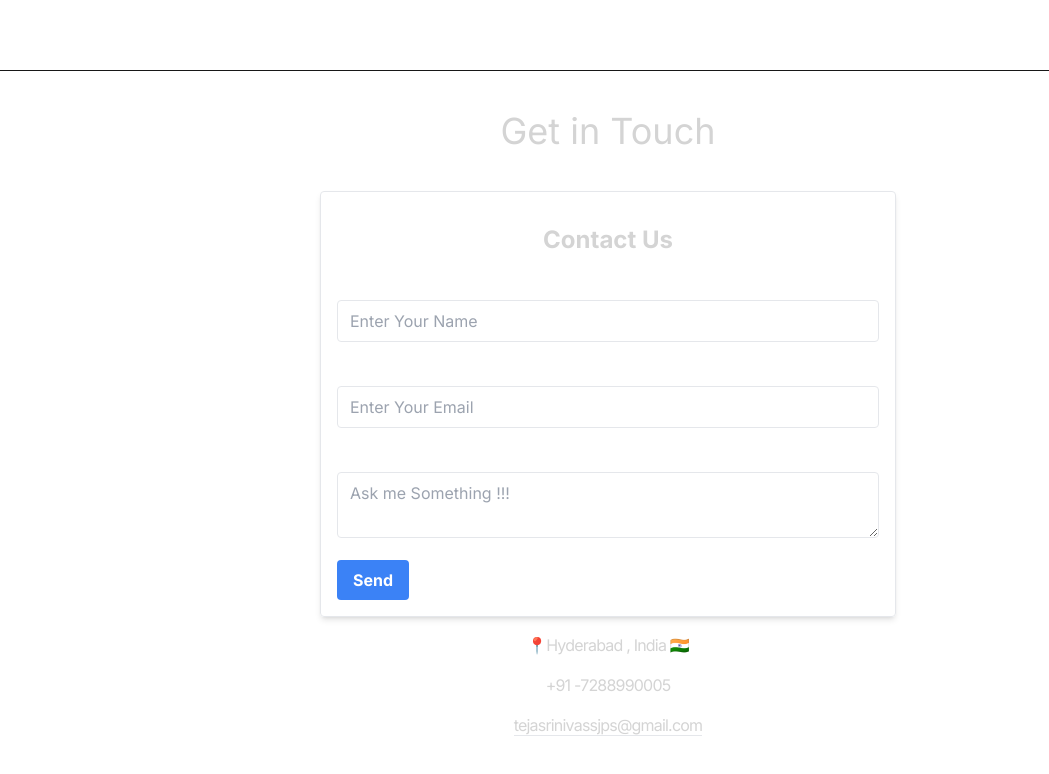
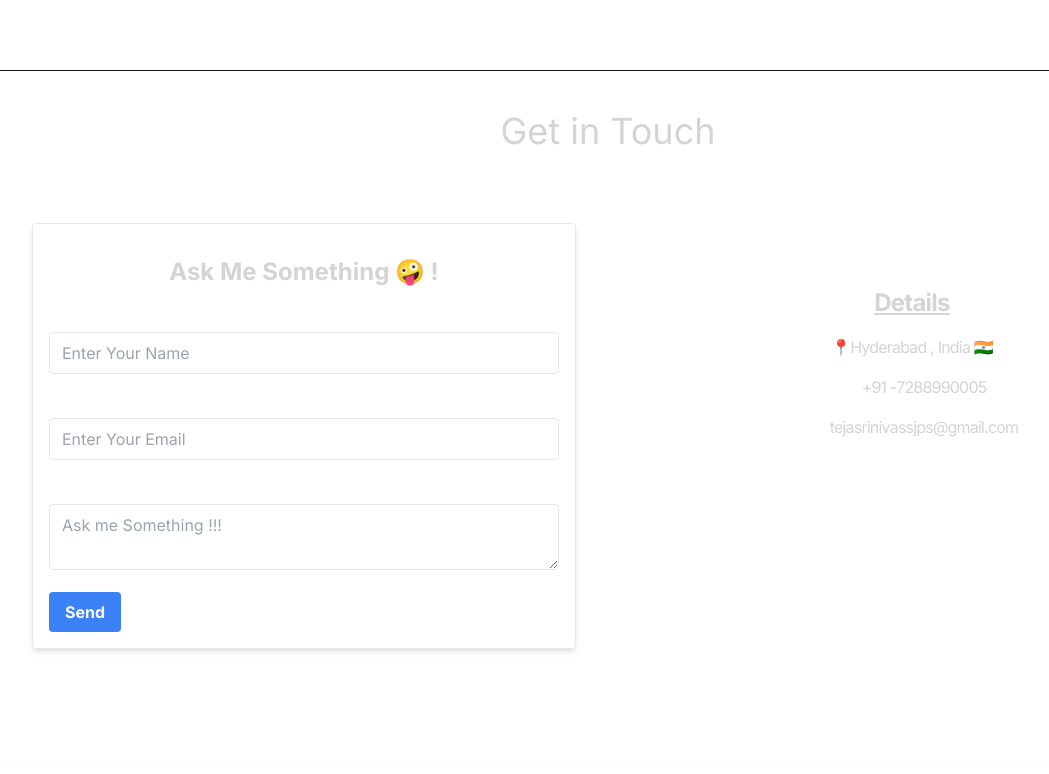
Before and after one commit to devTejaSrinivas/react-portfolio, a React (Vite) app: page / in a window 1280 px wide. Shown: the part 3940-4714 px from the top of the page, without its empty margins (32-1081 px from the left). Built offline with nearby package versions, Linux system fonts and the light colour scheme.

Commit message:
Added the Contact Us section

```diff
--- a/src/components/Contact.jsx
+++ b/src/components/Contact.jsx
@@ -2,6 +2,8 @@ import React from "react";
 import { CONTACT } from "../constants";
 import { motion } from "framer-motion";
 import ContactForm from "./ContactForm";
+import { IoMdCall } from "react-icons/io";
+import { MdEmail } from "react-icons/md";
 
 const Contact = () => {
   return (
@@ -14,8 +16,25 @@ const Contact = () => {
       >
         Get in Touch
       </motion.h2>
+
+      <div className="flex flex-col lg:flex-row">
+        <motion.div
+          whileInView={{ opacity: 1, x: 0 }}
+          initial={{ opacity: 0, x: -100 }}
+          transition={{ duration: 0.5 }}
+          className="w-full lg:w-1/2 lg:p-8"
+        >
           <ContactForm />
-      <div className="text-center tracking-tighter">
+        </motion.div>
+        <motion.div
+          whileInView={{ opacity: 1, x: 0 }}
+          initial={{ opacity: 0, x: 100 }}
+          transition={{ duration: 0.5 }}
+          className="w-full lg:w-1/2 text-center tracking-tighter pt-20"
+        >
+          <h2 className="text-2xl font-bold text-center my-4 underline">
+            Details
+          </h2>
           <motion.p
             whileInView={{ opacity: 1, x: 0 }}
             initial={{ opacity: 0, x: -100 }}
@@ -30,11 +49,18 @@ const Contact = () => {
             transition={{ duration: 1 }}
             className="my-4"
           >
+            <div className="flex justify-center">
+              <IoMdCall className="pr-2 text-2xl text-white" />
               {CONTACT.phoneNo}
+            </div>
           </motion.p>
           <a href="#" className="border-b">
+            <div className="flex justify-center">
+              <MdEmail className="pr-2 text-2xl text-white" />
               {CONTACT.email}
+            </div>
           </a>
+        </motion.div>
       </div>
     </div>
   );
--- a/src/components/ContactForm.jsx
+++ b/src/components/ContactForm.jsx
@@ -34,7 +34,9 @@ const ContactForm = () => {
 
   return (
     <div className="max-w-xl mx-auto p-4 border rounded shadow-md">
-      <h1 className="text-2xl font-bold text-center my-4">Contact Us</h1>
+      <h1 className="text-2xl font-bold text-center my-4">
+        Ask Me Something 🤪 !
+      </h1>
       {successMessage && (
         <div className="bg-green-500 text-white font-bold py-2 px-4 mb-4 rounded">
           {successMessage}
```
Lines whose indentation alone changed are shown as unchanged.
